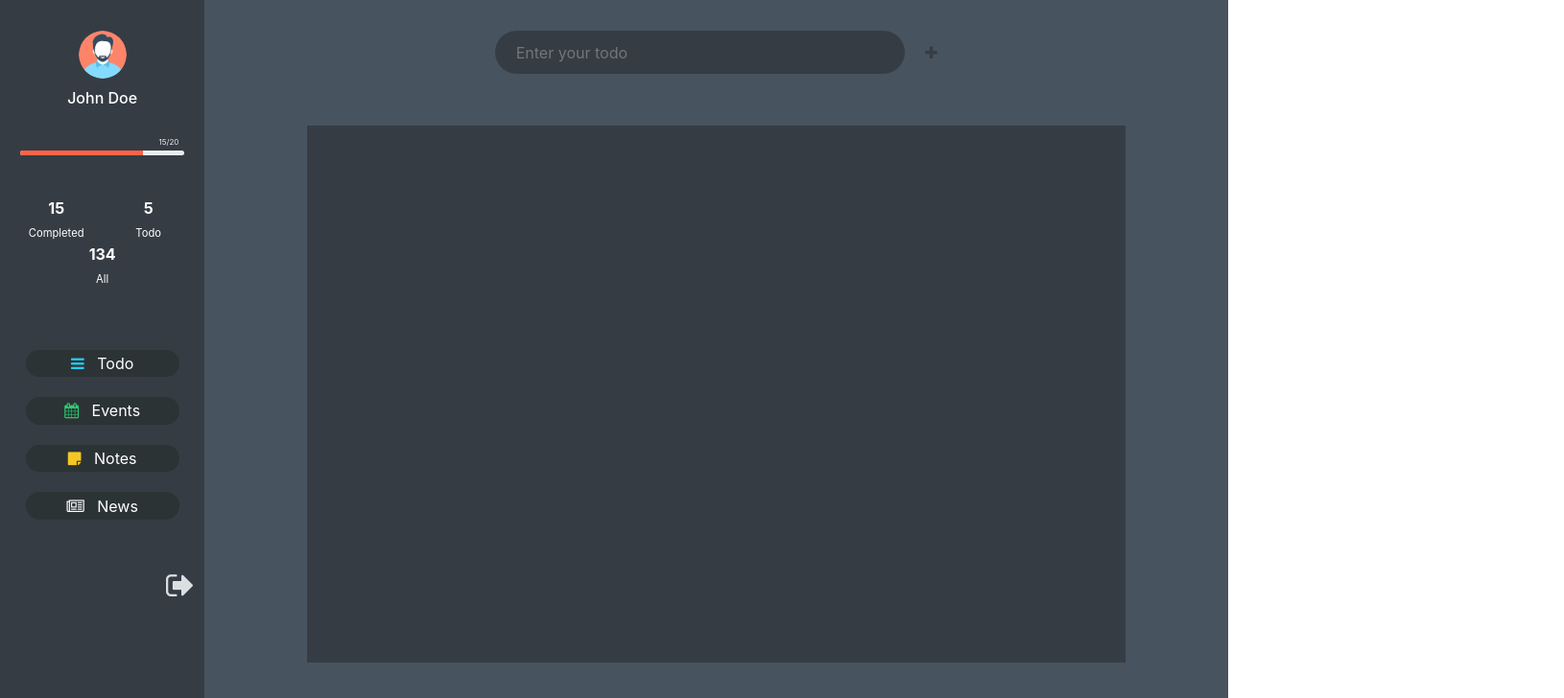
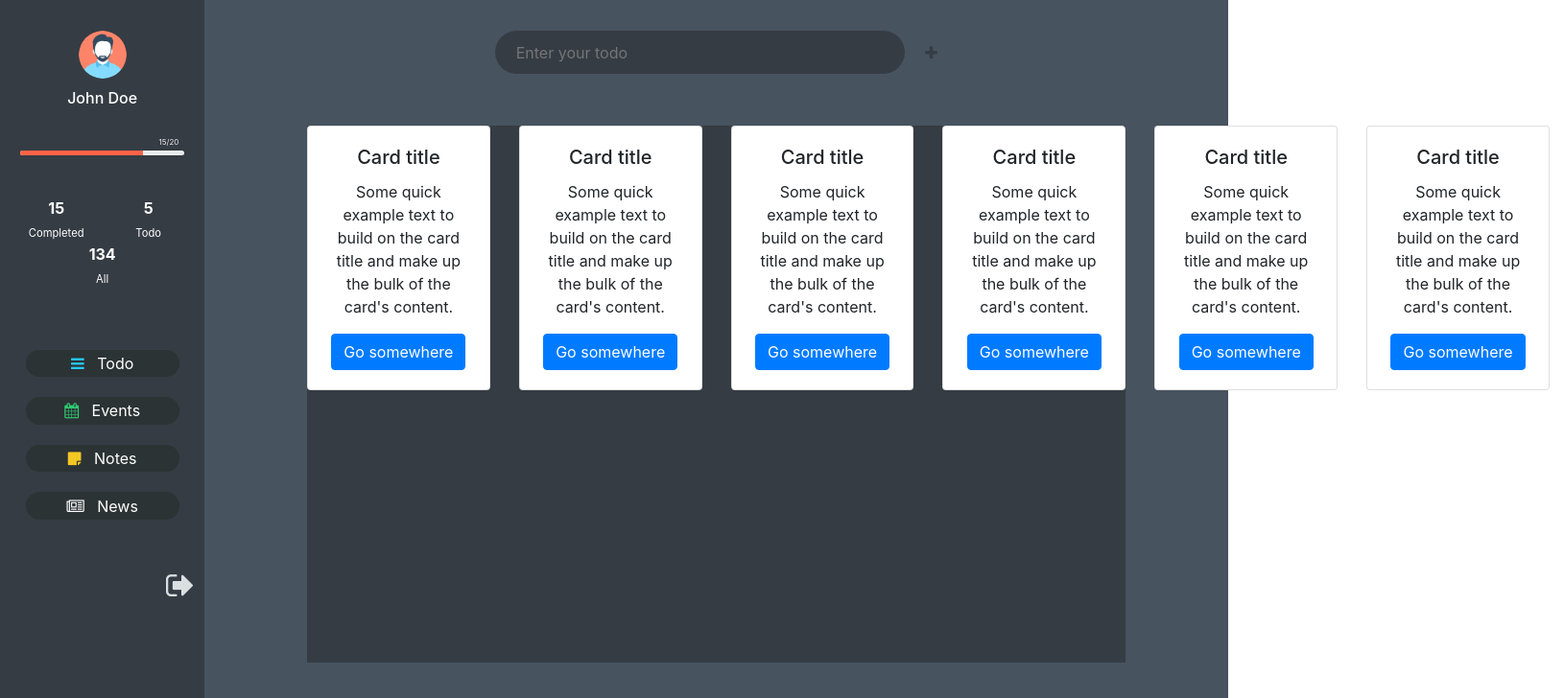
Before and after one commit to Gokul-ramalingam/Taskist, an Angular app: page /todo in a window 1280 px wide. Shown: the top 728 px of the page at 96% size, 1630 px wide, since content can reach past the window. Built offline with nearby package versions, Linux system fonts and the light colour scheme.

Commit message:
Update in todo component

```diff
--- a/src/app/todo/todo.component.html
+++ b/src/app/todo/todo.component.html
@@ -5,5 +5,69 @@
            </div>
            <div class="list">
 
-           </div>
+                    <div class="row flex-row flex-nowrap">
+                              <div class="col-3">
+                                  <div class="card">
+                                        <div class="card-body">
+                                          <h5 class="card-title">Card title</h5>
+                                          <p class="card-text">Some quick example text to build on the card title and make up the bulk of the card's content.</p>
+                                          <a href="#" class="btn btn-primary">Go somewhere</a>
+                                          </div>
+                                  </div>
+                              </div>
+                              <div class="col-3">
+                                        <div class="card">
+                                              <div class="card-body">
+                                                <h5 class="card-title">Card title</h5>
+                                                <p class="card-text">Some quick example text to build on the card title and make up the bulk of the card's content.</p>
+                                                <a href="#" class="btn btn-primary">Go somewhere</a>
+                                                </div>
+                                        </div>
+                                    </div>
+
+                                    <div class="col-3">
+                                             <div class="card">
+                                                   <div class="card-body">
+                                                     <h5 class="card-title">Card title</h5>
+                                                     <p class="card-text">Some quick example text to build on the card title and make up the bulk of the card's content.</p>
+                                                     <a href="#" class="btn btn-primary">Go somewhere</a>
+                                                     </div>
+                                             </div>
+                                         </div>
+
+
+                                         <div class="col-3">
+                                                  <div class="card">
+                                                        <div class="card-body">
+                                                          <h5 class="card-title">Card title</h5>
+                                                          <p class="card-text">Some quick example text to build on the card title and make up the bulk of the card's content.</p>
+                                                          <a href="#" class="btn btn-primary">Go somewhere</a>
+                                                          </div>
+                                                  </div>
+                                              </div>
+
+
+                                              <div class="col-3">
+                                                       <div class="card">
+                                                             <div class="card-body">
+                                                               <h5 class="card-title">Card title</h5>
+                                                               <p class="card-text">Some quick example text to build on the card title and make up the bulk of the card's content.</p>
+                                                               <a href="#" class="btn btn-primary">Go somewhere</a>
+                                                               </div>
+                                                       </div>
+                                                   </div>
+
+
+
+                                                   <div class="col-3">
+                                                            <div class="card">
+                                                                  <div class="card-body">
+                                                                    <h5 class="card-title">Card title</h5>
+                                                                    <p class="card-text">Some quick example text to build on the card title and make up the bulk of the card's content.</p>
+                                                                    <a href="#" class="btn btn-primary">Go somewhere</a>
+                                                                    </div>
+                                                            </div>
+                                                        </div>
+                    </div>
+
 </div>
```
